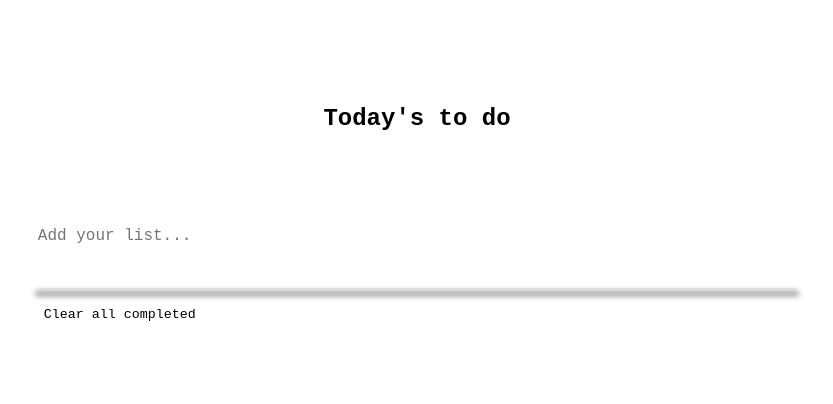
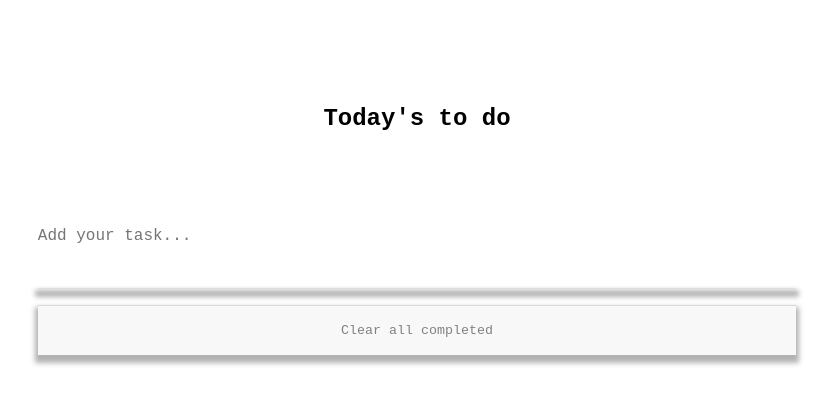
Before and after one commit to alexpuente0/todo_list, a website built with webpack: page src/index.html in a window 1280 px wide. Shown: the whole page, without its empty margins (223-1056 px from the left). Built offline with nearby package versions, Linux system fonts and the light colour scheme.

Commit message:
Change Class name and placeholder for clarity

```diff
--- a/src/index.html
+++ b/src/index.html
@@ -18,11 +18,11 @@
           class="add-input"
           id="addtodo"
           type="text"
-          placeholder="Add your list..."
+          placeholder="Add your task..."
         />
         <ul id="alltasks"></ul>
         <div>
-          <button type="button" class="clearallbutton">
+          <button type="button" class="clearcomplete">
             Clear all completed
           </button>
         </div>
```
